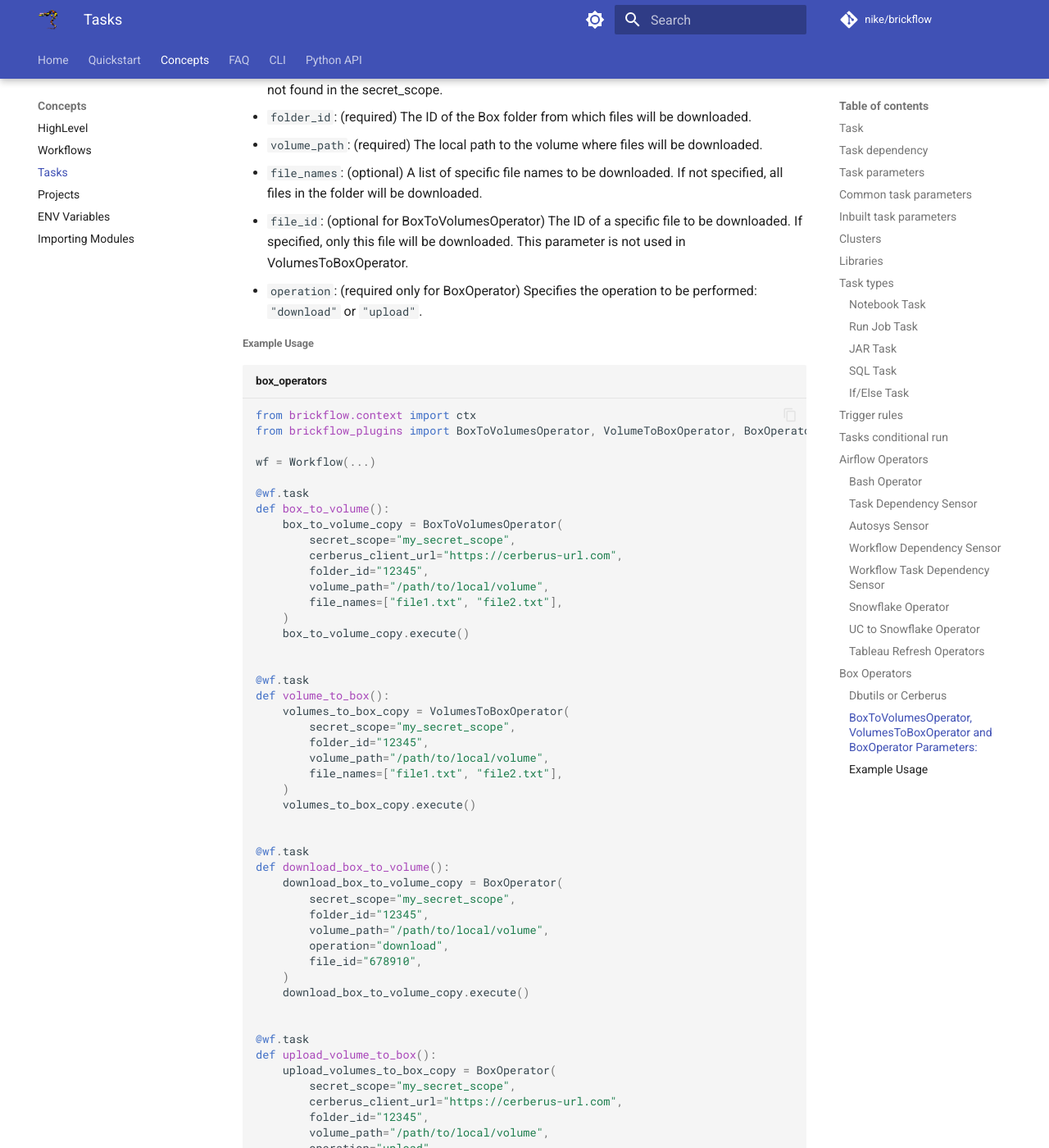
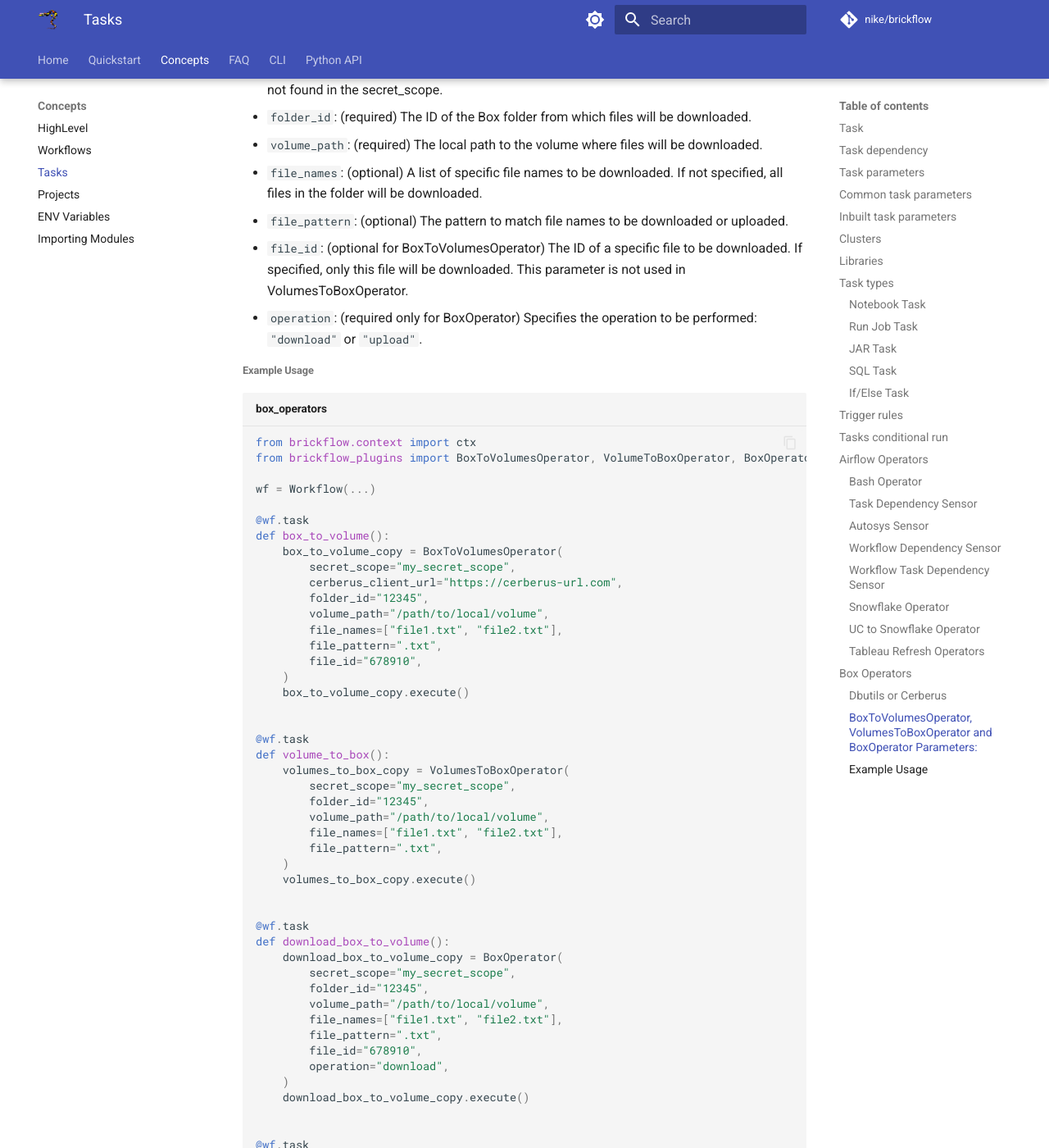
Before and after one commit to Nike-Inc/brickflow, an MkDocs documentation site: the page built from docs/tasks.md, in a window 1280 px wide and 1400 px high, scrolled down 17546 px. Shown: the whole window at 82% size. Built offline with MkDocs 1.6.1 and Material for MkDocs 9.7.7, drawn with Linux system fonts in a browser that asks for light colours; comment, search, counter and statistics services are not loaded; the version menu is left out; some of the changed text lies outside the part shown.

```diff
--- a/docs/tasks.md
+++ b/docs/tasks.md
@@ -839,6 +839,7 @@ The `BoxOperator` manages the high-level operations for interacting with Box (do
 - `folder_id`: (required) The ID of the Box folder from which files will be downloaded.
 - `volume_path`: (required) The local path to the volume where files will be downloaded.
 - `file_names`: (optional) A list of specific file names to be downloaded. If not specified, all files in the folder will be downloaded.
+- `file_pattern`: (optional) The pattern to match file names to be downloaded or uploaded.
 - `file_id`: (optional for BoxToVolumesOperator) The ID of a specific file to be downloaded. If specified, only this file will be downloaded. This parameter is not used in VolumesToBoxOperator.
 - `operation`: (required only for BoxOperator) Specifies the operation to be performed: `"download"` or `"upload"`.
 
@@ -859,6 +860,8 @@ def box_to_volume():
         folder_id="12345",
         volume_path="/path/to/local/volume",
         file_names=["file1.txt", "file2.txt"],
+        file_pattern=".txt",
+        file_id="678910",
     )
     box_to_volume_copy.execute()
 
@@ -870,6 +873,7 @@ def volume_to_box():
         folder_id="12345",
         volume_path="/path/to/local/volume",
         file_names=["file1.txt", "file2.txt"],
+        file_pattern=".txt",
     )
     volumes_to_box_copy.execute()
 
@@ -880,8 +884,10 @@ def download_box_to_volume():
         secret_scope="my_secret_scope",
         folder_id="12345",
         volume_path="/path/to/local/volume",
+        file_names=["file1.txt", "file2.txt"],
+        file_pattern=".txt",
+        file_id="678910",
         operation="download",
-        file_id="678910",
     )
     download_box_to_volume_copy.execute()
 
@@ -893,6 +899,8 @@ def upload_volume_to_box():
         cerberus_client_url="https://cerberus-url.com",
         folder_id="12345",
         volume_path="/path/to/local/volume",
+        file_names=["file1.txt", "file2.txt"],
+        file_pattern=".txt",
         operation="upload",
     )
     upload_volumes_to_box_copy.execute()
--- a/pyproject.toml
+++ b/pyproject.toml
@@ -69,6 +69,7 @@ apache-airflow = "^2.7.3"
 snowflake = "^0.6.0"
 tableauserverclient = "^0.25"
 boxsdk = "^3.9.2"
+cerberus-python-client = "^2.5.4"
 watchdog = "<4.0.0"
 requests-mock = "1.12.1"
 
```
Also changed, not shown: docs/faq/faq.md (+6 -2 lines), 3 other files.
